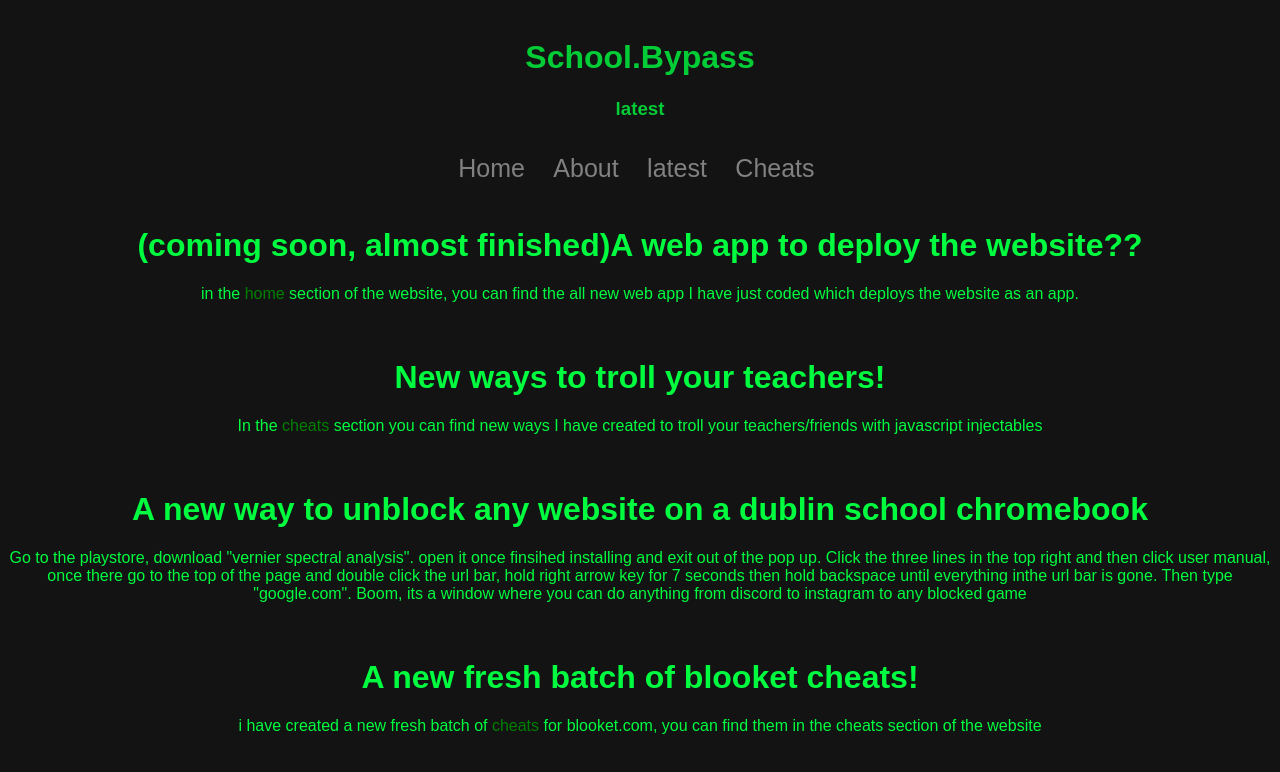
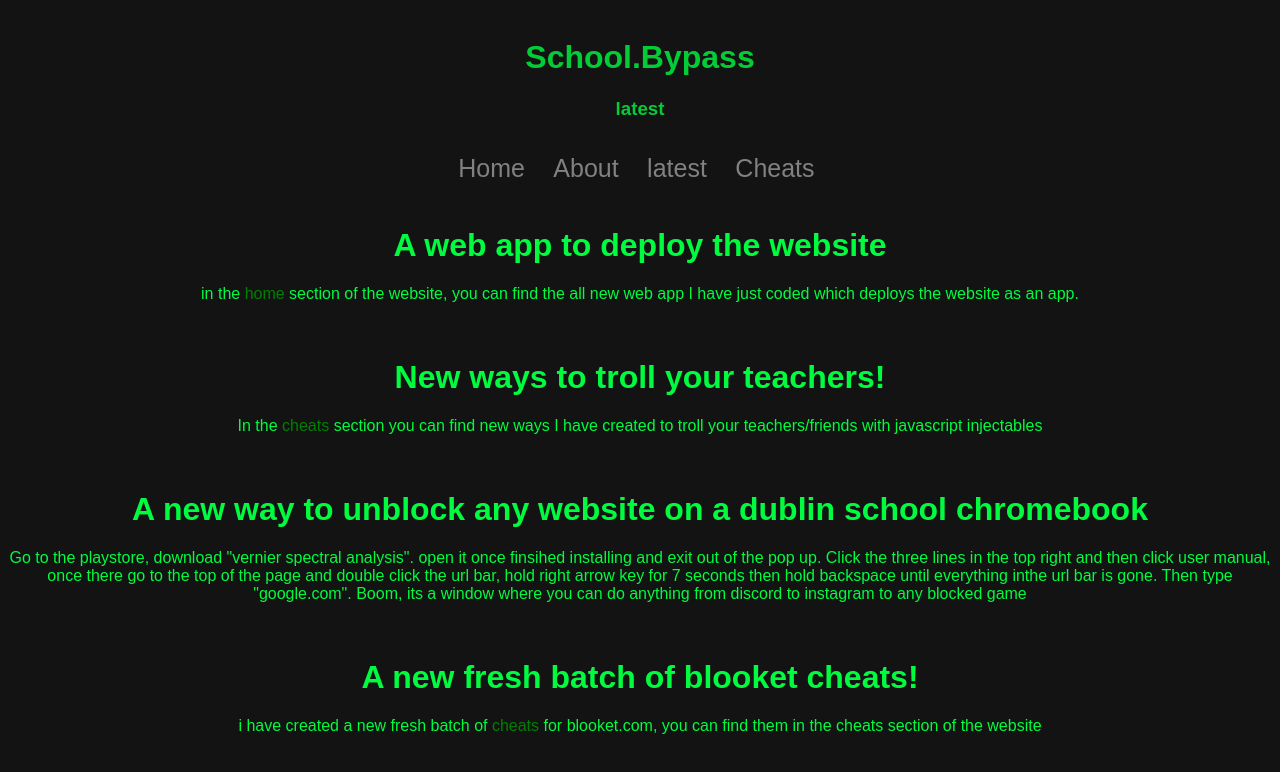
Before and after one commit to SpoopJak/BypassSchool, a plain HTML site: page Latest.html in a window 1280 px wide. Drawn offline with Linux system fonts and the light colour scheme.

Commit message:
added update for new webapp

```diff
--- a/Latest.html
+++ b/Latest.html
@@ -24,7 +24,7 @@ this will be posted on pages and updated frequently, but the webapp will stay th
     </div>
     <br>
     <div class = "HomeContent">
-        <h1>(coming soon, almost finished)A web app to deploy the website??</h1>
+        <h1>A web app to deploy the website</h1>
         <p>in the <a href="game.html">home</a> section of the website, you can find the all new web app I have just coded which deploys the website as an app.</p>
         <br>
         <h1>New ways to troll your teachers!</h1>
```
